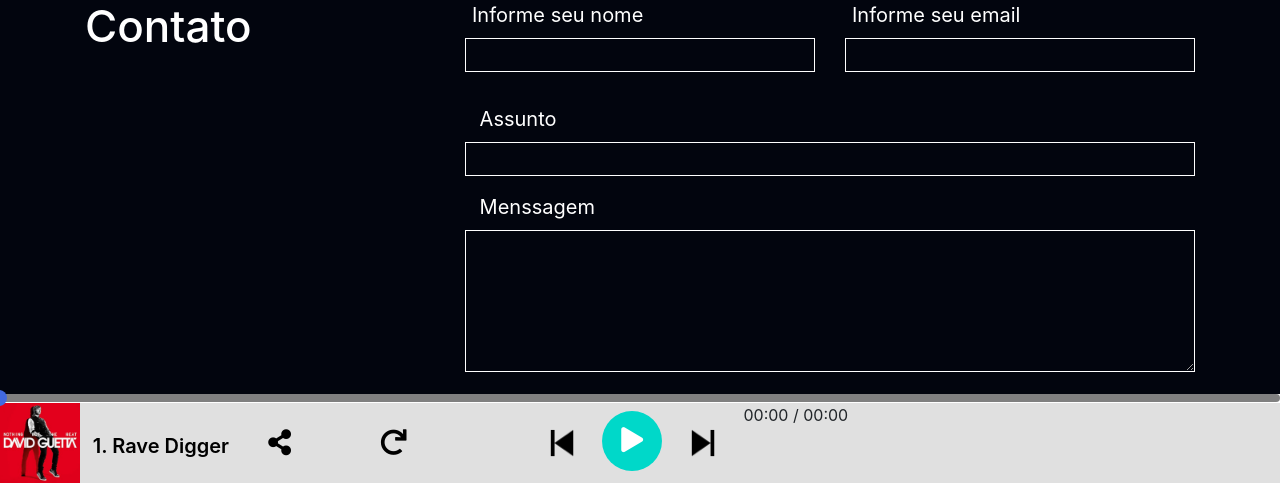
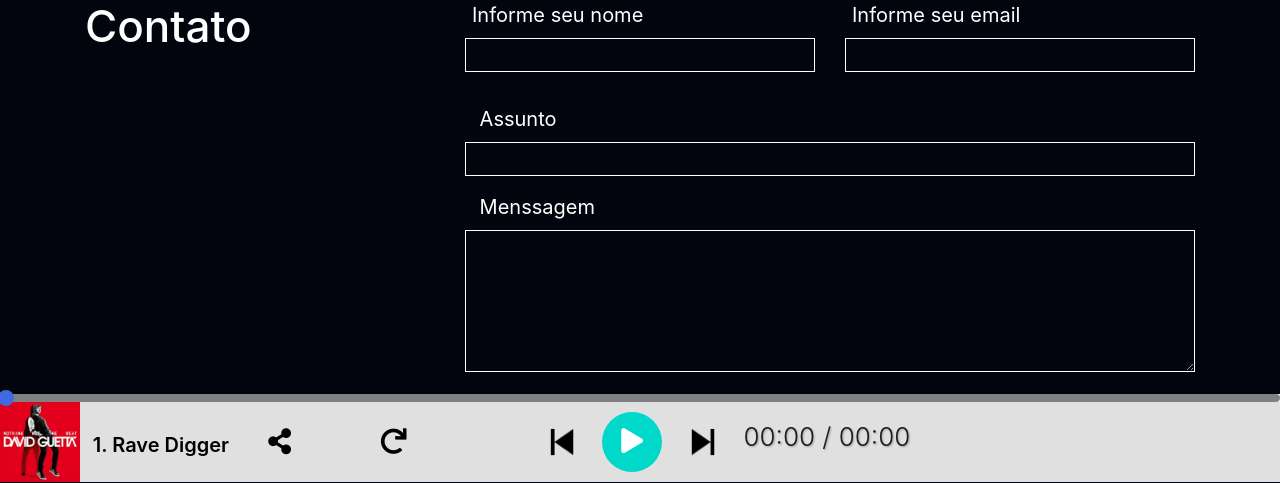
Before and after one commit to SidSan97/music-player, a PHP site: page / in a window 1280 px wide. Shown: the part 1966-2449 px from the top of the page. Run offline with PHP 8.4, Linux system fonts and the light colour scheme; some libraries are stand-ins or nearby versions.

Commit message:
Alteração do layout do painel do som

```diff
--- a/css/index.css
+++ b/css/index.css
@@ -425,8 +425,8 @@ body
     display: flex;
     border-radius: 50px;
     margin-left: 0%;
-    margin-bottom: 0.5px;
-    margin-top: 0.5px;
+    margin-bottom: 0px;
+    margin-top: 0px;
     cursor: pointer;
     z-index: 99;
 }
@@ -445,7 +445,7 @@ body
     height: 8px;
     background: royalblue;
     border-radius: 50%;
-    margin-left: -5px;
+    margin-left: 2px;
     transform: scale(2);
     z-index: 99;
 }
@@ -507,7 +507,7 @@ body
     background-color: #00d8c9;
     border: none;
     padding: 1px;
-    margin-top: 8px;
+    margin-top: 10px;
     margin-right: 2%;
 }
 
@@ -544,8 +544,7 @@ body
     margin-right: 2%;
 }
 
-
-#timer
+#currentTime
 {
     font-size: 26px;
     opacity: 0.9;
@@ -553,23 +552,6 @@ body
     color: rgb(7, 7, 7);
     text-shadow: 1px 1px 2px rgba(0, 0, 0, 0.33);
     margin-top: 15px;
-}
-
-#duration
-{
-    font-size: 26px;
-    opacity: 0.9;
-    font-weight: 300;
-    color: rgb(7, 7, 7);
-    text-shadow: 1px 1px 2px rgba(0, 0, 0, 0.33);
-    margin-top: 15px;
-}
-
-#barraTimer
-{
-    margin-right: 1%;
-    margin-left: 1%;
-    margin-top: 20px;
 }
 
 /* Plylist *//*
```
